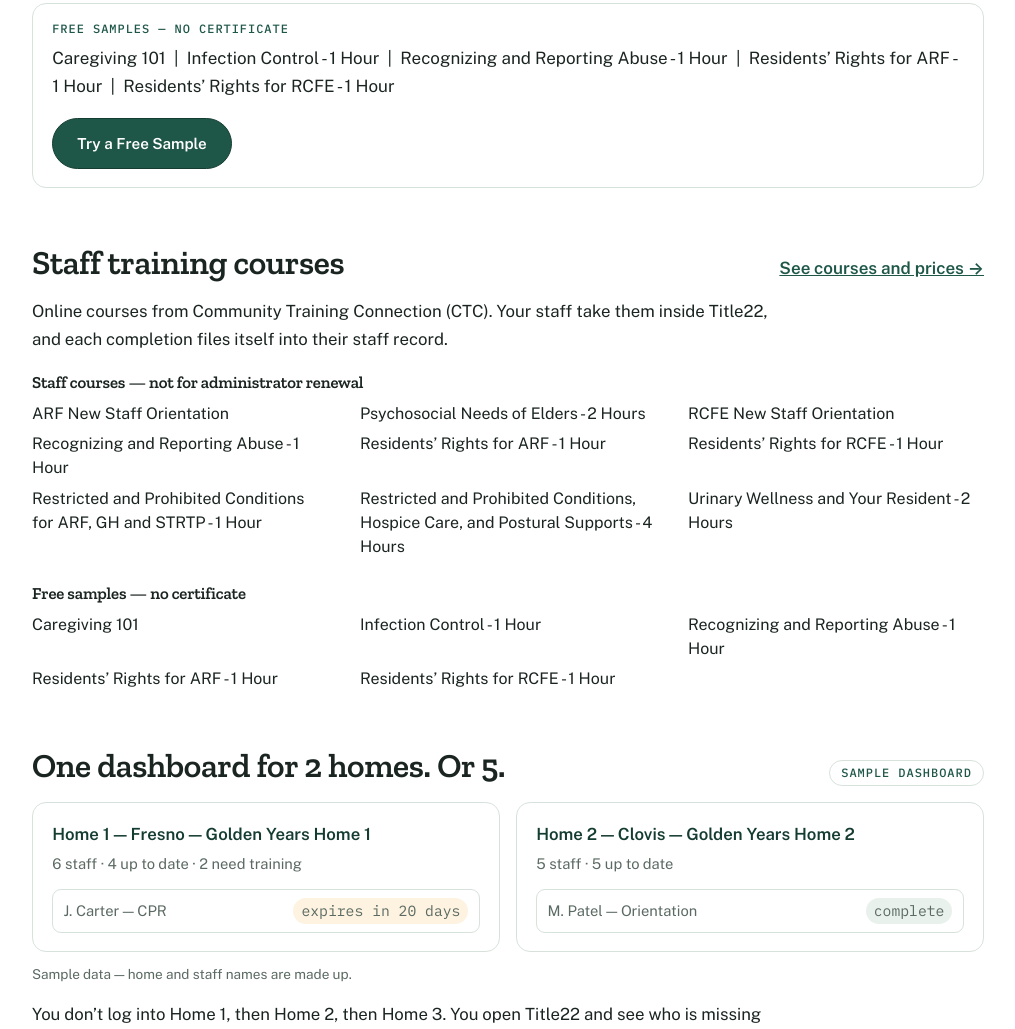
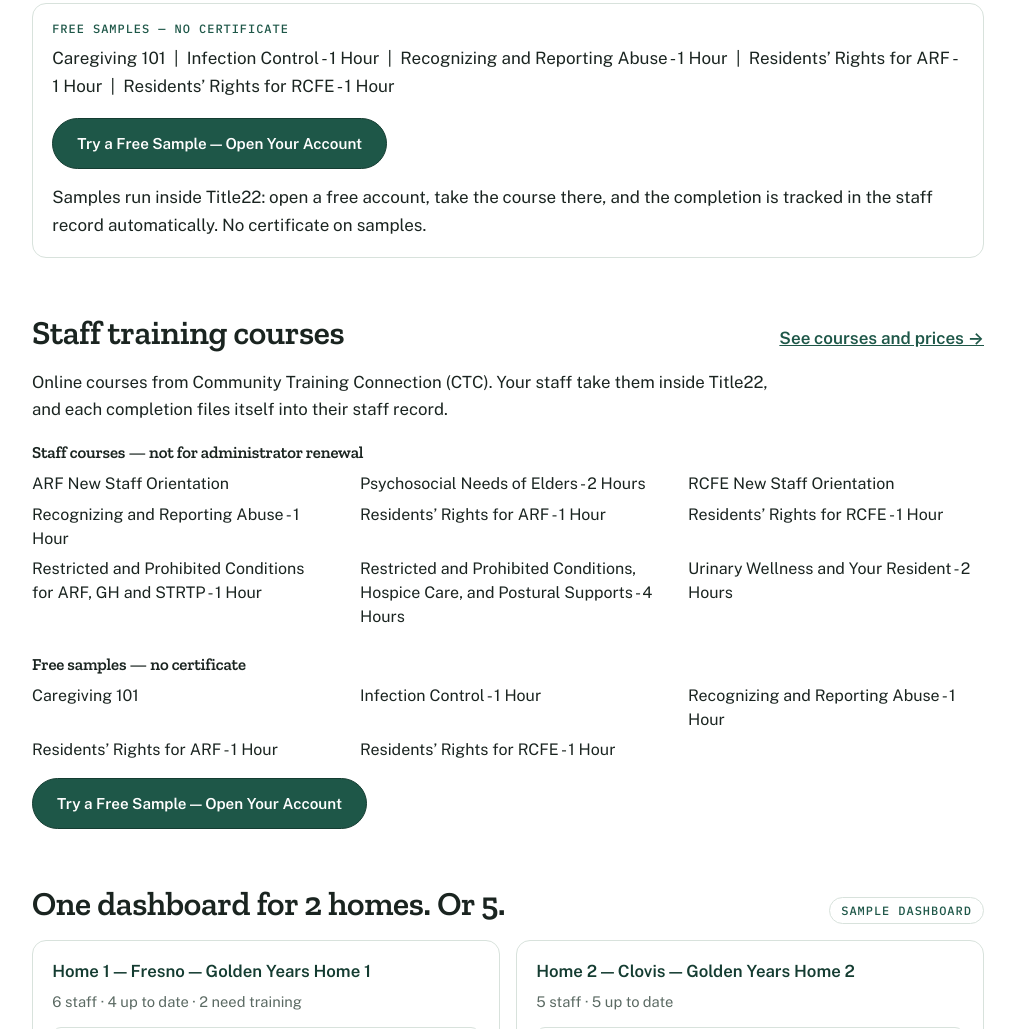
Before and after one commit to infomomtelo-sketch/title-22-site, a plain HTML site: page index.html in a window 1280 px wide. Shown: the part 1756-2785 px from the top of the page, without its empty margins (132-1147 px from the left). Drawn offline with nearby package versions, Linux system fonts and the light colour scheme.

Commit message:
Free sample button opens a Title22 account (src=sample) so completions are tracked automatically

```diff
--- a/index.html
+++ b/index.html
@@ -290,7 +290,8 @@
       <div class="hf samples-box">
         <span class="pack-label">Free samples — no certificate</span>
         <p style="margin:.2rem 0 .8rem">Caregiving 101 &nbsp;|&nbsp; Infection Control - 1 Hour &nbsp;|&nbsp; Recognizing and Reporting Abuse - 1 Hour &nbsp;|&nbsp; Residents&rsquo; Rights for ARF - 1 Hour &nbsp;|&nbsp; Residents&rsquo; Rights for RCFE - 1 Hour</p>
-        <a class="btn" href="#training-catalog">Try a Free Sample</a>
+        <a class="btn" href="https://title22.app/?src=sample">Try a Free Sample — Open Your Account</a>
+        <p style="margin:.6rem 0 0">Samples run inside Title22: open a free account, take the course there, and the completion is tracked in the staff record automatically. No certificate on samples.</p>
       </div>
     </div>
   </section>
@@ -324,6 +325,7 @@
         <li>Residents&rsquo; Rights for ARF - 1 Hour</li>
         <li>Residents&rsquo; Rights for RCFE - 1 Hour</li>
       </ul>
+      <p style="margin:1rem 0 0"><a class="btn" href="https://title22.app/?src=sample">Try a Free Sample — Open Your Account</a></p>
     </div>
   </section>
 
```
